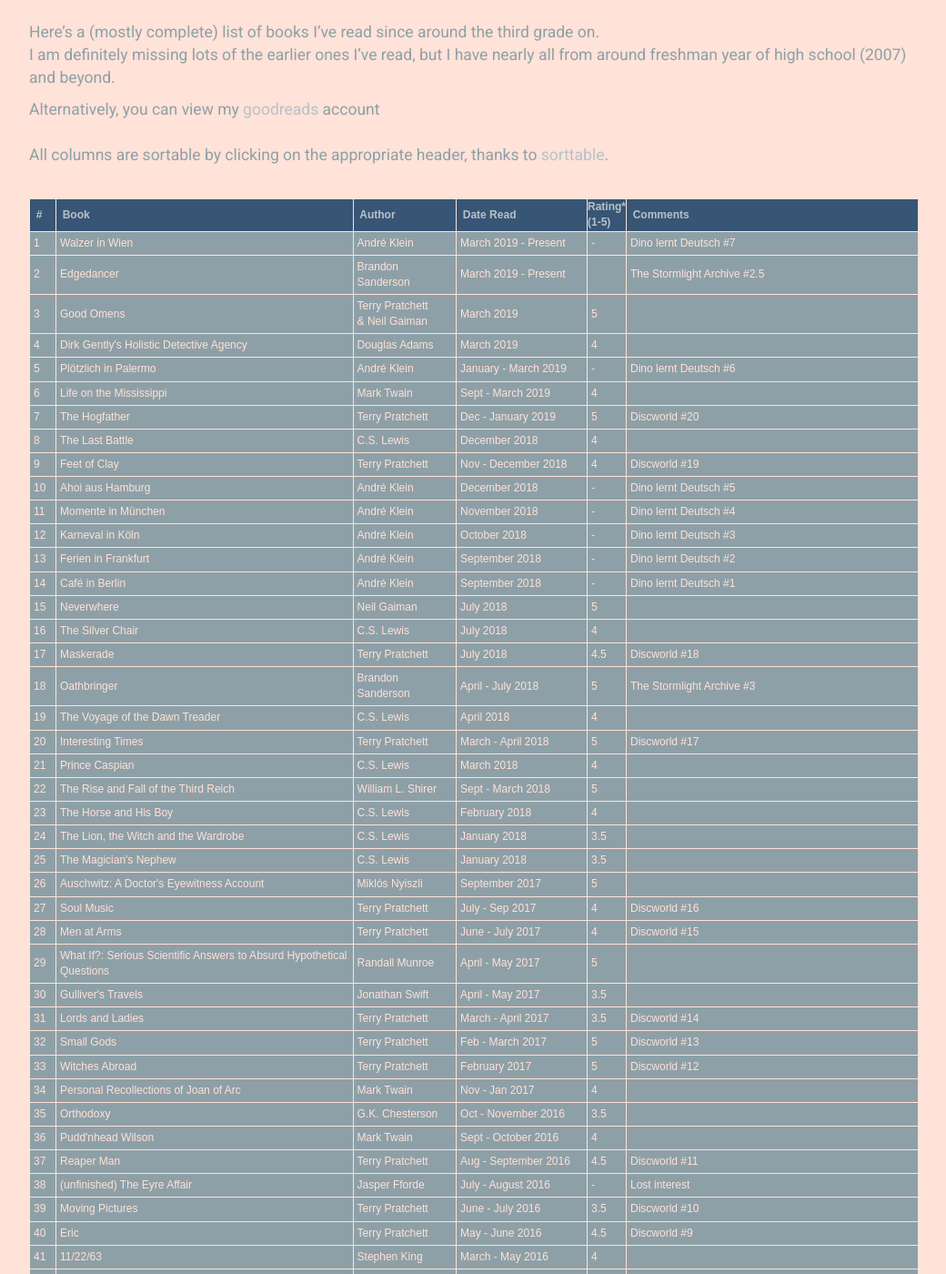
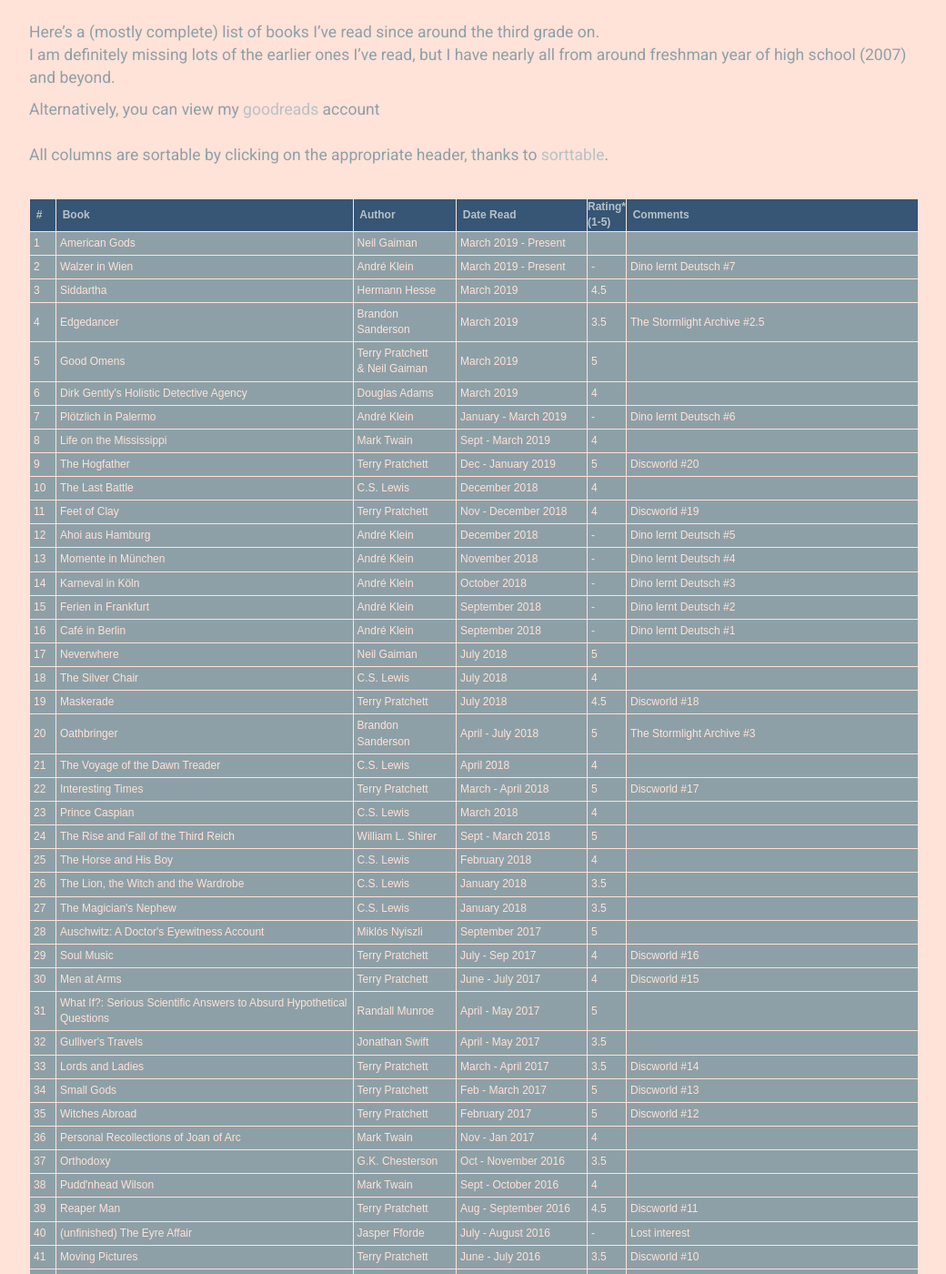
Before and after one commit to JeffSolo/jeffsolo.github.com, a Jekyll site: the page built from _posts/2015-03-30-books.md, in a window 1280 px wide and 1400 px high, scrolled down 299 px. Shown: the whole window at 91% size, without its empty margins (128-1168 px from the left). Built offline with Jekyll 4.4.1, drawn with Linux system fonts in a browser that asks for light colours; nearby versions of some CDN libraries; some of the changed text lies outside the part shown.

Commit message:
updated books

```diff
--- a/_includes/books.html
+++ b/_includes/books.html
@@ -29,8 +29,10 @@ tr{
 }
 </style><table class="tableizer-table sortable">
 <tr class="tableizer-firstrow fingerpointer"><th>&nbsp;&nbsp;#</th><th>&nbsp;&nbsp;Book</th><th>&nbsp;&nbsp;Author</th><th>&nbsp;&nbsp;Date Read</th><th>Rating*<br>(1-5)</th><th>&nbsp;&nbsp;Comments</th></tr>
-<tr><td>Walzer in Wien</td><td>André Klein</td><td sorttable_customkey="-57">March 2019 - Present</td><td>-</td><td>Dino lernt Deutsch #7</td></tr>
-<tr><td>Edgedancer</td><td>Brandon Sanderson</td><td sorttable_customkey="-56">March 2019 - Present</td><td></td><td>The Stormlight Archive #2.5</td></tr>
+<tr><td>American Gods</td><td>Neil Gaiman</td><td sorttable_customkey="-59">March 2019 - Present</td><td></td><td></td></tr>
+<tr><td>Walzer in Wien</td><td>André Klein</td><td sorttable_customkey="-58">March 2019 - Present</td><td>-</td><td>Dino lernt Deutsch #7</td></tr>
+<tr><td>Siddartha</td><td>Hermann Hesse</td><td sorttable_customkey="-57">March 2019</td><td>4.5</td><td></td></tr>
+<tr><td>Edgedancer</td><td>Brandon Sanderson</td><td sorttable_customkey="-56">March 2019</td><td>3.5</td><td>The Stormlight Archive #2.5</td></tr>
 <tr><td>Good Omens</td><td>Terry Pratchett <br>& Neil Gaiman</td><td sorttable_customkey="-55">March 2019</td><td>5</td><td></td></tr>
 <tr><td>Dirk Gently's Holistic Detective Agency</td><td>Douglas Adams</td><td sorttable_customkey="-54">March 2019</td><td>4</td><td></td></tr>
 <tr><td>Plötzlich in Palermo</td><td>André Klein</td><td sorttable_customkey="-53.5">January - March 2019</td><td>-</td><td>Dino lernt Deutsch #6</td></tr>
```
